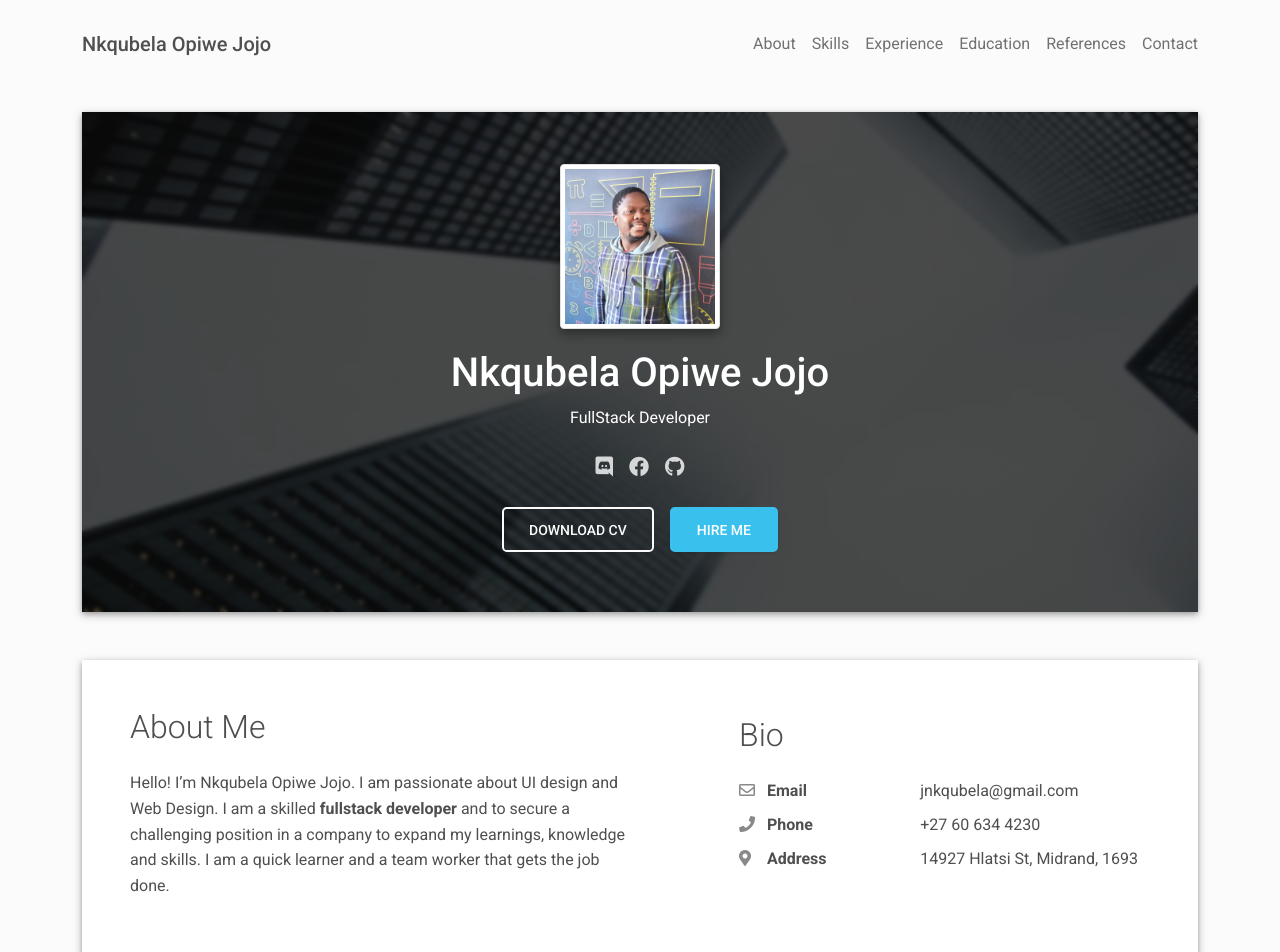
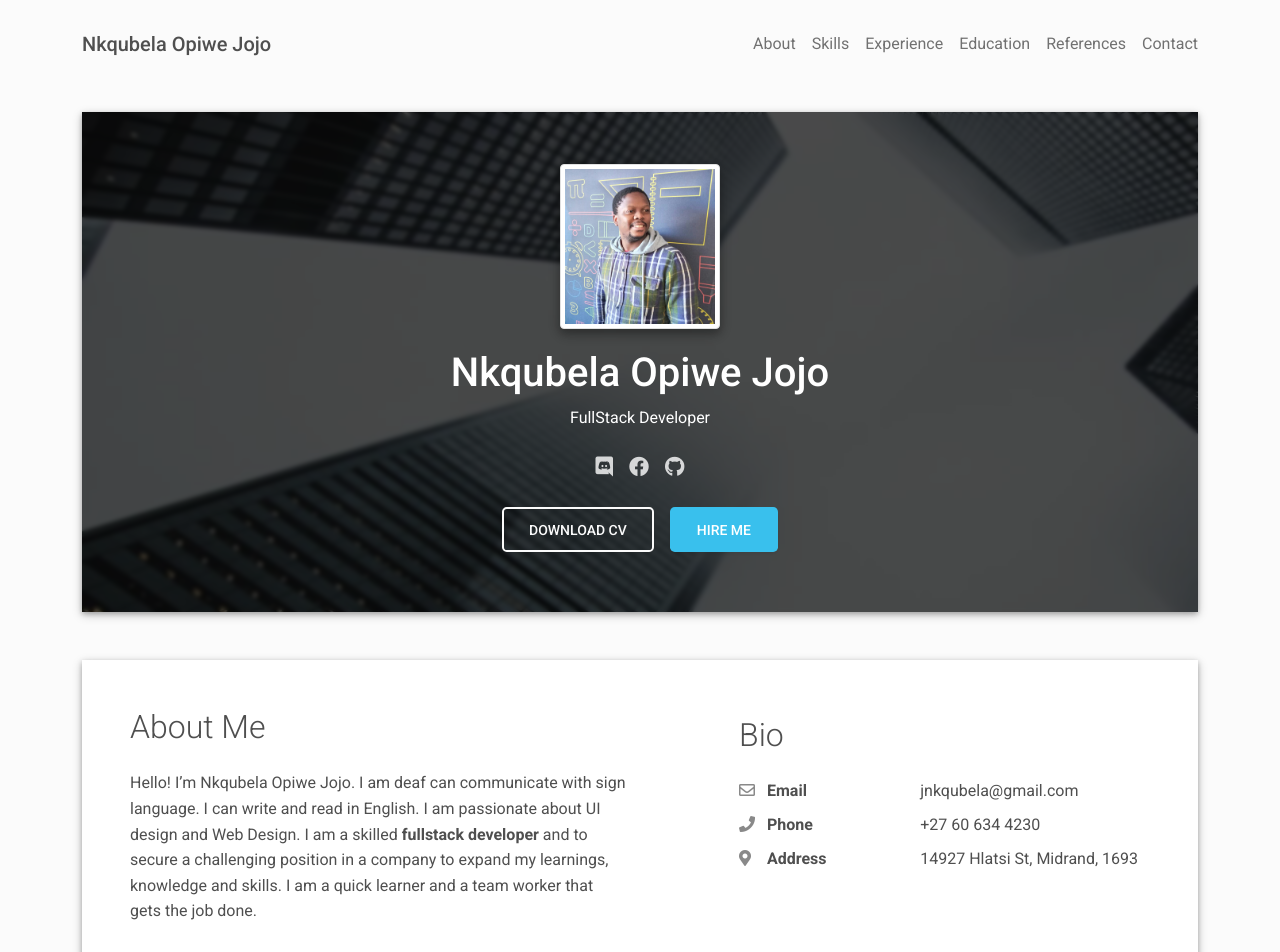
Before and after one commit to Opiwe/cv, a plain HTML site: page index.html in a window 1280 px wide. Shown: the top 952 px of the page. Drawn offline with Linux system fonts and the light colour scheme.

Commit message:
added writing in p and changed pb-2

```diff
--- a/index.html
+++ b/index.html
@@ -89,7 +89,7 @@
       <div class="row">
         <div class="col-md-6">
           <h2 class="h2 fw-light mb-4">About Me</h2>
-          <p>Hello! I’m Nkqubela Opiwe Jojo. I am passionate about UI design and Web Design. I am a skilled <strong>fullstack developer</strong> and to secure a challenging position in a company to expand my learnings, knowledge and skills. I am a quick learner and a team worker that gets the job done.</p>
+          <p>Hello! I’m Nkqubela Opiwe Jojo. I am deaf can communicate with sign language. I can write and read in English. I am passionate about UI design and Web Design. I am a skilled <strong>fullstack developer</strong> and to secure a challenging position in a company to expand my learnings, knowledge and skills. I am a quick learner and a team worker that gets the job done.</p>
         </div>
         <div class="col-md-5 offset-lg-1">
           <div class="row mt-2">
```
